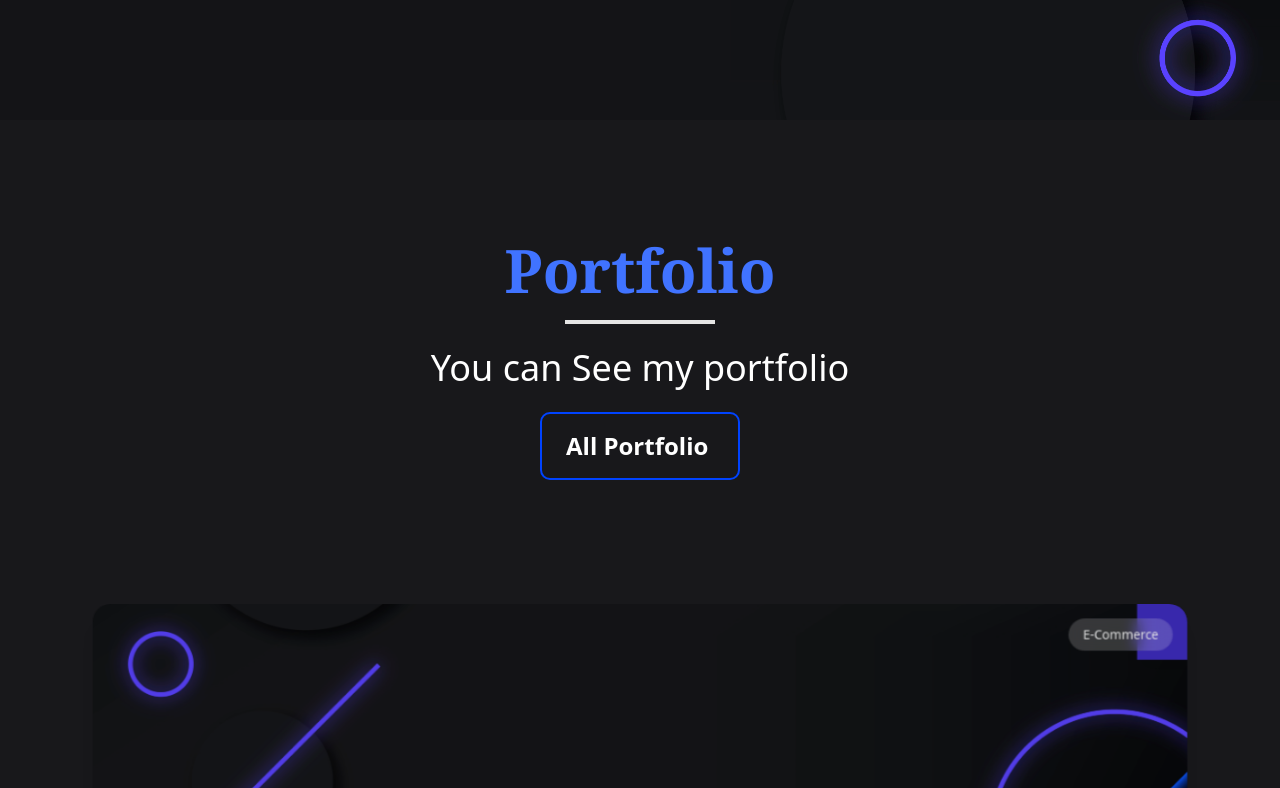
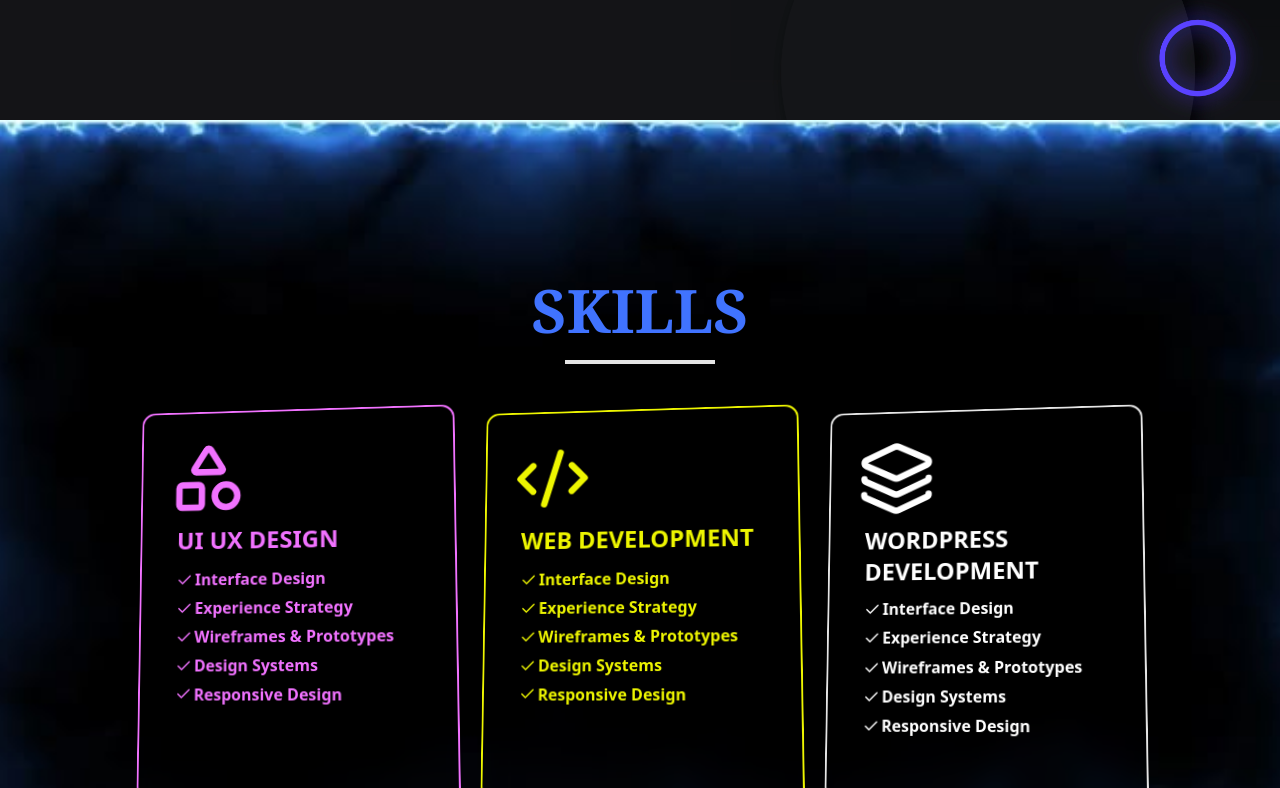
Before and after one commit to Shayan-MS/shayan-portfolio, a Next.js app: page / in a window 1280 px wide. Shown: the part 1492-2280 px from the top of the page. Built offline with nearby package versions, Linux system fonts and the light colour scheme.

Commit message:
Fix Skills Section

```diff
--- a/app/page.js
+++ b/app/page.js
@@ -15,9 +15,20 @@
 import { LuArrowLeft } from "react-icons/lu";
 import { TypingText } from "@/src/components/lightswind/typing-text";
 import Header from "./components/home/Header";
-import ScrollFloat from "@/components/ScrollFloat";
 import ScrollStack from "@/src/components/lightswind/scroll-stack";
 import ClickSpark from "@/components/ClickSpark";
+
+import { InteractiveCard } from "@/src/components/lightswind/interactive-card";
+import {
+  Brackets,
+  Check,
+  CodeXml,
+  Layers,
+  PanelsTopLeft,
+  PenTool,
+  Ruler,
+  Shapes,
+} from "lucide-react";
 
 const Home = () => {
   const containerRef = useRef(null);
@@ -96,7 +107,7 @@
                       letterSpacing="tracking-wider"
                       align="center"
                     >
-                      Hey, I'm Shayan
+                      Hi, I'm Shayan
                     </TypingText>
                   </h1>
                   <div className="relative z-0 text-2xl sm:text-5xl text-blue-500">
@@ -259,6 +270,138 @@
               </div>
             </div>
           </section>
+          {/* Skills */}
+          <section className="skills-bg lg:h-[40%]" id="skills">
+            <div className="flex flex-col lg:flex-row-reverse lg:items-center lg:justify-center xl:mx-32 2xl:mx-56 h-full py-40">
+              {/* <div className="flex flex-col items-center justify-center">
+                <div
+                  className="
+      relative
+      rounded-xl
+      p-1
+      border-[3px] border-[#0043ff]
+      shadow-[0_0_40px_-5px_rgba(0,67,255,1)]
+      bg-transparent
+  "
+                >
+                  <img
+                    src="/img/shayan-skills.png"
+                    alt="Shayan Profile"
+                    className="w-[370px] h-[370px] rounded-lg object-cover"
+                  />
+                </div>
+              </div> */}
+              <div className="flex flex-col items-center">
+                <h2 className="text-[#4073ff] text-5xl lg:text-6xl font-bold text-center font-serif my-10 lg:my-0">
+                  SKILLS
+                  <div className="flex justify-center mt-5">
+                    <hr className="border-b-3 w-[150px] color-blue" />
+                  </div>
+                </h2>
+                <div className="lg:mt-10 grid grid-cols-1 md:grid-cols-2 lg:grid-cols-3 gap-6">
+                  <InteractiveCard
+                    InteractiveColor="#0043ff"
+                    className="text-white border-2 border-[#f172ff] rounded-xl p-7 font-semibold text-lg"
+                  >
+                    <div className="text-[#f172ff]">
+                      <Shapes size={80} />
+                      <p className="text-2xl ms-2 mt-2">UI UX DESIGN</p>
+                      <div className="ms-2 mt-3 flex flex-col space-y-1">
+                        <span className="text-[16px] flex items-center gap-x-0.5">
+                          <Check size={17} />
+                          Interface Design
+                        </span>
+                        <span className="text-[16px] flex items-center gap-x-0.5">
+                          <Check size={17} />
+                          Experience Strategy
+                        </span>
+                        <span className="text-[16px] flex items-center gap-x-0.5">
+                          <Check size={17} />
+                          Wireframes & Prototypes
+                        </span>
+                        <span className="text-[16px] flex items-center gap-x-0.5">
+                          <Check size={17} />
+                          Design Systems
+                        </span>
+                        <span className="text-[16px] flex items-center gap-x-0.5">
+                          <Check size={17} />
+                          Responsive Design
+                        </span>
+                      </div>
+                    </div>
+                  </InteractiveCard>
+                  <InteractiveCard
+                    InteractiveColor="#0043ff"
+                    className="text-white border-2 border-[#edf500] rounded-xl p-7 font-semibold text-lg"
+                  >
+                    <div className="text-[#edf500]">
+                      <CodeXml size={80} />
+                      <p className="text-2xl ms-2 mt-2 text-nowrap">
+                        WEB DEVELOPMENT
+                      </p>
+                      <div className="ms-2 mt-3 flex flex-col space-y-1">
+                        <span className="text-[16px] flex items-center gap-x-0.5">
+                          <Check size={17} />
+                          Interface Design
+                        </span>
+                        <span className="text-[16px] flex items-center gap-x-0.5">
+                          <Check size={17} />
+                          Experience Strategy
+                        </span>
+                        <span className="text-[16px] flex items-center gap-x-0.5">
+                          <Check size={17} />
+                          Wireframes & Prototypes
+                        </span>
+                        <span className="text-[16px] flex items-center gap-x-0.5">
+                          <Check size={17} />
+                          Design Systems
+                        </span>
+                        <span className="text-[16px] flex items-center gap-x-0.5">
+                          <Check size={17} />
+                          Responsive Design
+                        </span>
+                      </div>
+                    </div>
+                  </InteractiveCard>
+                  <InteractiveCard
+                    InteractiveColor="#0043ff"
+                    className="text-white border-2 rounded-xl p-7 font-semibold text-lg"
+                  >
+                    <div className="text-white text-2xl">
+                      <div>
+                        <Layers size={80} />
+                        <p className="text-2xl ms-2 mt-2 text-wrap">
+                          WORDPRESS DEVELOPMENT
+                        </p>
+                        <div className="ms-2 mt-3 flex flex-col space-y-2">
+                          <span className="text-[16px] flex items-center gap-x-0.5">
+                            <Check size={17} />
+                            Interface Design
+                          </span>
+                          <span className="text-[16px] flex items-center gap-x-0.5">
+                            <Check size={17} />
+                            Experience Strategy
+                          </span>
+                          <span className="text-[16px] flex items-center gap-x-0.5">
+                            <Check size={17} />
+                            Wireframes & Prototypes
+                          </span>
+                          <span className="text-[16px] flex items-center gap-x-0.5">
+                            <Check size={17} />
+                            Design Systems
+                          </span>
+                          <span className="text-[16px] flex items-center gap-x-0.5">
+                            <Check size={17} />
+                            Responsive Design
+                          </span>
+                        </div>
+                      </div>
+                    </div>
+                  </InteractiveCard>
+                </div>
+              </div>
+            </div>
+          </section>
           {/* PORTFOLIO */}
           <section
             className="flex flex-col items-center justify-center bg-zinc-900 text-white"
@@ -293,84 +436,6 @@
               backgroundColor="black"
             />
           </section>
-          {/* Skills */}
-          <section className="aboutMe-bg lg:h-[40%]" id="skills">
-            <div className="flex flex-col lg:flex-row lg:items-center lg:justify-between xl:mx-32 2xl:mx-56 h-full py-40">
-              <div className="flex flex-col items-center justify-center">
-                <div
-                  className="
-      relative
-      rounded-full
-      p-1.5
-      border-[3px] border-[#0043ff]
-      shadow-[0_0_40px_-5px_rgba(0,67,255,0.7)]
-      bg-transparent
-  "
-                >
-                  <img
-                    src="/img/aboutMePicture.png"
-                    alt="Shayan Profile"
-                    className="w-[370px] h-[370px] rounded-full object-cover"
-                  />
-                </div>
-                <div className="mt-7">
-                  <h3 className="text-4xl text-[#0043ff] font-light tracking-wider drop-shadow-[0_0_10px_rgba(0,67,255,0.8)]">
-                    [ ShayaN ]
-                  </h3>
-                </div>
-              </div>
-              <div className="flex flex-col">
-                <h2 className="text-[#4073ff] text-5xl lg:text-6xl font-bold text-center font-serif my-10 lg:my-0">
-                  SKILLS
-                  <div className="flex justify-center mt-5">
-                    <hr className="border-b-3 w-[150px] color-blue" />
-                  </div>
-                </h2>
-                <div className="lg:mt-5">
-                  <p className="text-white text-lg lg:w-[585px] mx-5 sm:mx-10 lg:mx-0">
-                    I’m Shayan Masourians, a 20-year-old student and Full Stack
-                    Developer whose world is where the logic of code meets the
-                    art of creation. 👋 I’ve been exploring this exciting path
-                    for a year now, currently gaining experience and growing
-                    alongside the Tanil content team. What keeps me motivated
-                    isn't just writing lines of code—it's the thrill of solving
-                    complex problems. I’m passionate about building solutions
-                    that simplify life for people while crafting interfaces that
-                    are genuinely beautiful. Beyond the world of ones and zeros?
-                    You’ll likely find me recharging in nature 🌲 or immersed in
-                    the gaming world 🎮.
-                  </p>
-                </div>
-                <div className="text-white flex justify-center space-y-5 space-x-5 mt-10">
-                  <div>
-                    <Link
-                      href={"/instagram"}
-                      className="text-4xl lg:text-5xl text-[#4979ff] transition hover:transform-3d"
-                    >
-                      <FaInstagram className="fill-current" />
-                    </Link>
-                  </div>
-                  <div>
-                    <Link
-                      href={"/telegram"}
-                      className="text-4xl lg:text-5xl text-[#4979ff] transition
-"
-                    >
-                      <FaTelegram />
-                    </Link>
-                  </div>
-                  <div>
-                    <Link
-                      href={"/whatsapp"}
-                      className="text-4xl lg:text-5xl text-[#4979ff] transition"
-                    >
-                      <FaWhatsapp />
-                    </Link>
-                  </div>
-                </div>
-              </div>
-            </div>
-          </section>
         </main>
       </div>
     </ClickSpark>
--- a/app/style/globals.css
+++ b/app/style/globals.css
@@ -153,3 +153,13 @@
   background-position: center;
   /* height: 40% !important; */
 }
+/* SKILLS SECTION */
+.skills-bg {
+  background-image: url("/img/skills-bg.jpg");
+  background-attachment: fixed !important;
+
+  background-repeat: no-repeat;
+  background-size: cover;
+  background-position: center;
+  /* height: 40% !important; */
+}
--- /dev/null
+++ b/src/components/lightswind/interactive-card.tsx
@@ -0,0 +1,108 @@
+import { useRef, useState } from "react";
+import { motion, useMotionValue, useTransform, useMotionTemplate } from "framer-motion";
+import { cn } from "../lib/utils"; // Assuming cn is a utility for conditionally joining class names
+
+export const InteractiveCard = ({
+  children,
+  className,
+  InteractiveColor = "#07eae6ff",
+  // backgroundColor = "#0c0d16",
+  // whiteCardBackgroundColor = "#173eff",
+  rotationFactor = 0.4,
+  transitionDuration = 0.3,
+  transitionEasing = "easeInOut",
+  // Add a prop to accept Tailwind background classes
+  // Example: "bg-gray-900 dark:bg-gray-800"
+  tailwindBgClass = "bg-transparent backdrop-blur-md",
+}: {
+  children: React.ReactNode;
+  className?: string;
+  InteractiveColor?: string;
+  // If you're using tailwindBgClass, you might not need these anymore,
+  // or you could use them as fallbacks/defaults
+  // backgroundColor?: string;
+  // whiteCardBackgroundColor?: string;
+  rotationFactor?: number;
+  transitionDuration?: number;
+  transitionEasing?: string;
+  tailwindBgClass?: string; // Prop to accept Tailwind background classes
+}) => {
+  const cardRef = useRef<HTMLDivElement>(null);
+  const [isHovered, setIsHovered] = useState(false);
+
+  const x = useMotionValue(0);
+  const y = useMotionValue(0);
+
+  const rotateXTrans = useTransform(y, [0, 1], [rotationFactor * 15, -rotationFactor * 15]);
+  const rotateYTrans = useTransform(x, [0, 1], [-rotationFactor * 15, rotationFactor * 15]);
+
+  const handlePointerMove = (e: React.PointerEvent) => {
+    const bounds = cardRef.current?.getBoundingClientRect();
+    if (!bounds) return;
+
+    const px = (e.clientX - bounds.left) / bounds.width;
+    const py = (e.clientY - bounds.top) / bounds.height;
+
+    x.set(px);
+    y.set(py);
+  };
+
+  const xPercentage = useTransform(x, (val) => `${val * 100}%`);
+  const yPercentage = useTransform(y, (val) => `${val * 100}%`);
+
+  const interactiveBackground = useMotionTemplate`radial-gradient(circle at ${xPercentage} ${yPercentage}, ${InteractiveColor} 0%, transparent 80%)`;
+
+  return (
+    <motion.div
+      ref={cardRef}
+      onPointerMove={handlePointerMove}
+      onPointerEnter={() => setIsHovered(true)}
+      onPointerLeave={() => setIsHovered(false)}
+      style={{
+        perspective: 1000,
+      }}
+      className="relative w-[320px] aspect-[17/21] isolate"
+    >
+      <motion.div
+        style={{
+          rotateX: rotateXTrans,
+          rotateY: rotateYTrans,
+          transformStyle: "preserve-3d",
+          transition: `transform ${transitionDuration}s ${transitionEasing}`,
+        }}
+        className="w-full h-full overflow-hidden shadow-lg"
+      >
+        {/* Background Interactive Layer */}
+        <motion.div
+          className="absolute inset-0 rounded-xl z-0"
+          style={{
+            background: interactiveBackground,
+            transition: `opacity ${transitionDuration}s ${transitionEasing}`,
+            opacity: isHovered ? 0.6 : 0,
+            pointerEvents: "none",
+          }}
+        />
+
+        {/* Content */}
+        <div
+          // Use cn to combine your custom className with the Tailwind background class
+          // You can also add dark mode classes here
+          className={cn(
+            "relative z-10 w-full h-full",
+            tailwindBgClass, // <--- Apply the Tailwind background class here
+            className, // Existing class for outer styling
+            // Example: Add a default text color for contrast
+            "text-foreground"
+          )}
+          style={{
+             // Keep borderRadius from props
+            // Remove the direct backgroundColor style application
+            // as it's now handled by Tailwind classes
+          }}
+        >
+          {children}
+        </div>
+      </motion.div>
+    </motion.div>
+  );
+};
```
Also changed, not shown: public/img/skills-bg.jpg (added), 1 other file (tests, documents, lock files or other folders).
